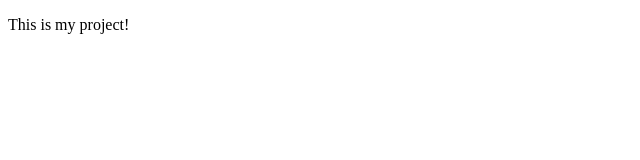
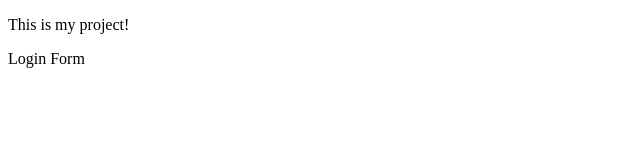
Before and after one commit to adsheff/gitfun, a plain HTML site: page index.html in a window 1280 px wide. Shown: the full height of the page, 0-640 px from the left. Drawn offline with Linux system fonts and the light colour scheme.

Commit message:
login form

```diff
--- a/index.html
+++ b/index.html
@@ -5,5 +5,7 @@
 </head>
 <body>
 	<p>This is my project!</p>
+
+	<form>Login Form</form>
 </body>
 </html>
```
Also changed, not shown: login.html (added, +1 -0 lines).
